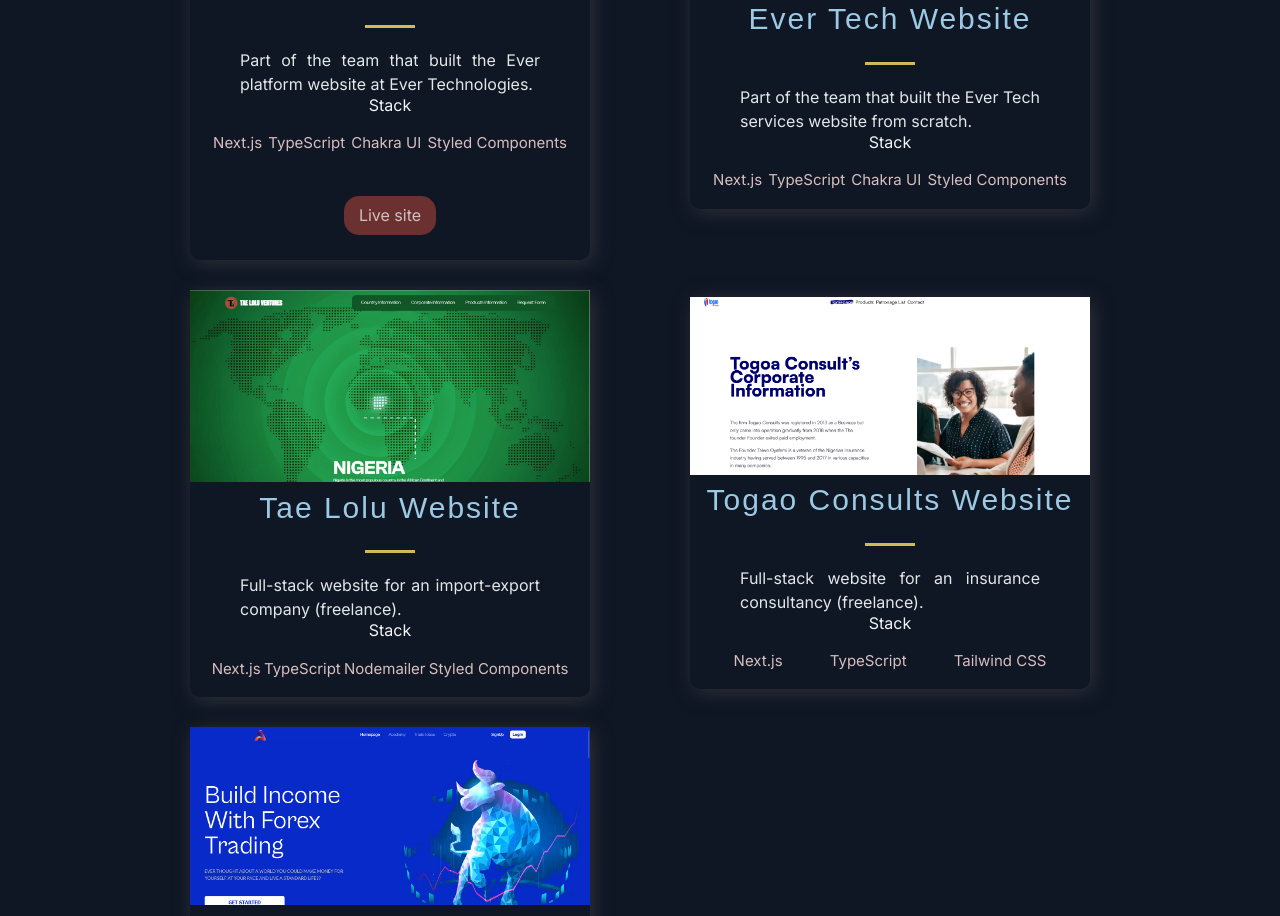
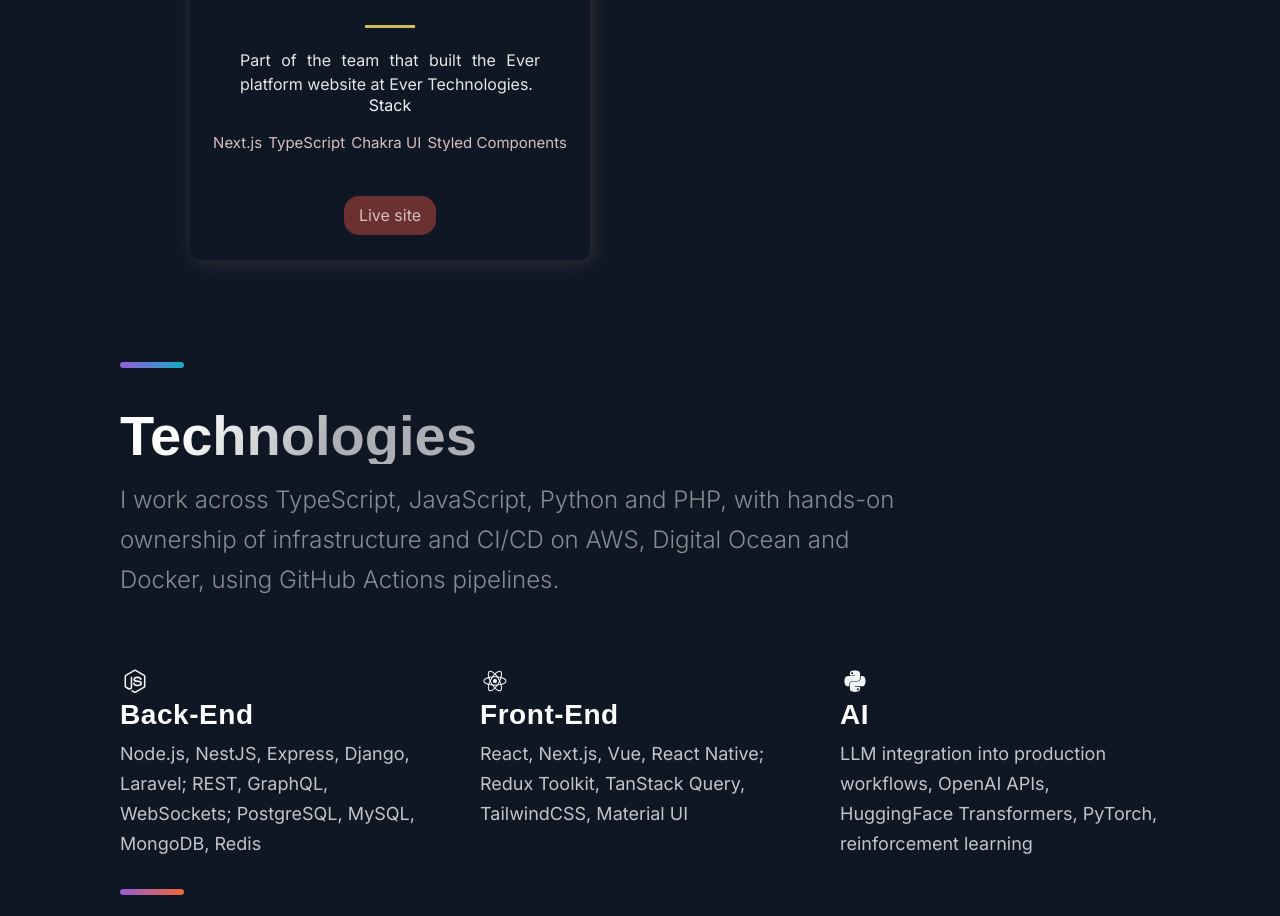
Before and after one commit to Babajide777/portfolio-website-1, a Next.js app: page / in a window 1280 px wide. Shown: the part 3880-4796 px from the top of the page. Built offline with nearby package versions, Linux system fonts and the light colour scheme.

Commit message:
Remove weaker projects (Ever Tech, Tae Lolu, Togao, Assured Aim)

```diff
--- a/app/constants/constants.js
+++ b/app/constants/constants.js
@@ -81,38 +81,6 @@ export const projects = [
     live: "https://ever.co/",
     code: null,
   },
-  {
-    title: "Ever Tech Website",
-    description: "Part of the team that built the Ever Tech services website from scratch.",
-    image: "/images/ever-tech.png",
-    tags: ["Next.js", "TypeScript", "Chakra UI", "Styled Components"],
-    live: null,
-    code: null,
-  },
-  {
-    title: "Tae Lolu Website",
-    description: "Full-stack website for an import-export company (freelance).",
-    image: "/images/tae-lolu.jpg",
-    tags: ["Next.js", "TypeScript", "Nodemailer", "Styled Components"],
-    live: null,
-    code: null,
-  },
-  {
-    title: "Togao Consults Website",
-    description: "Full-stack website for an insurance consultancy (freelance).",
-    image: "/images/togao.png",
-    tags: ["Next.js", "TypeScript", "Tailwind CSS"],
-    live: null,
-    code: null,
-  },
-  {
-    title: "Assured Aim FX Web App",
-    description: "Full-stack web app for a forex company (freelance).",
-    image: "/images/assured.png",
-    tags: ["Next.js", "Express.js", "Node.js", "Redux Toolkit", "MongoDB"],
-    live: null,
-    code: null,
-  },
 ];
 
 export const TimeLineData = [
```
